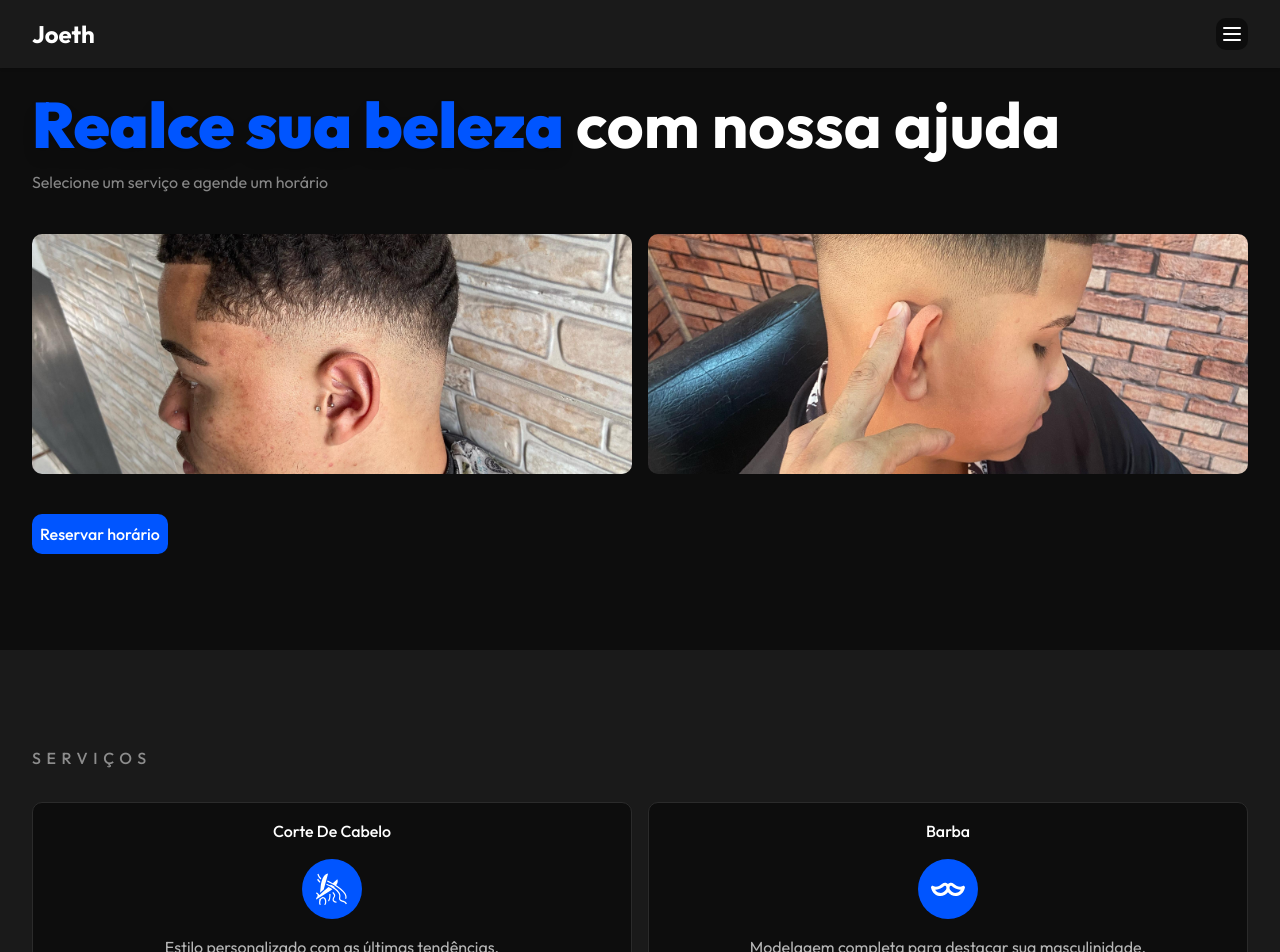
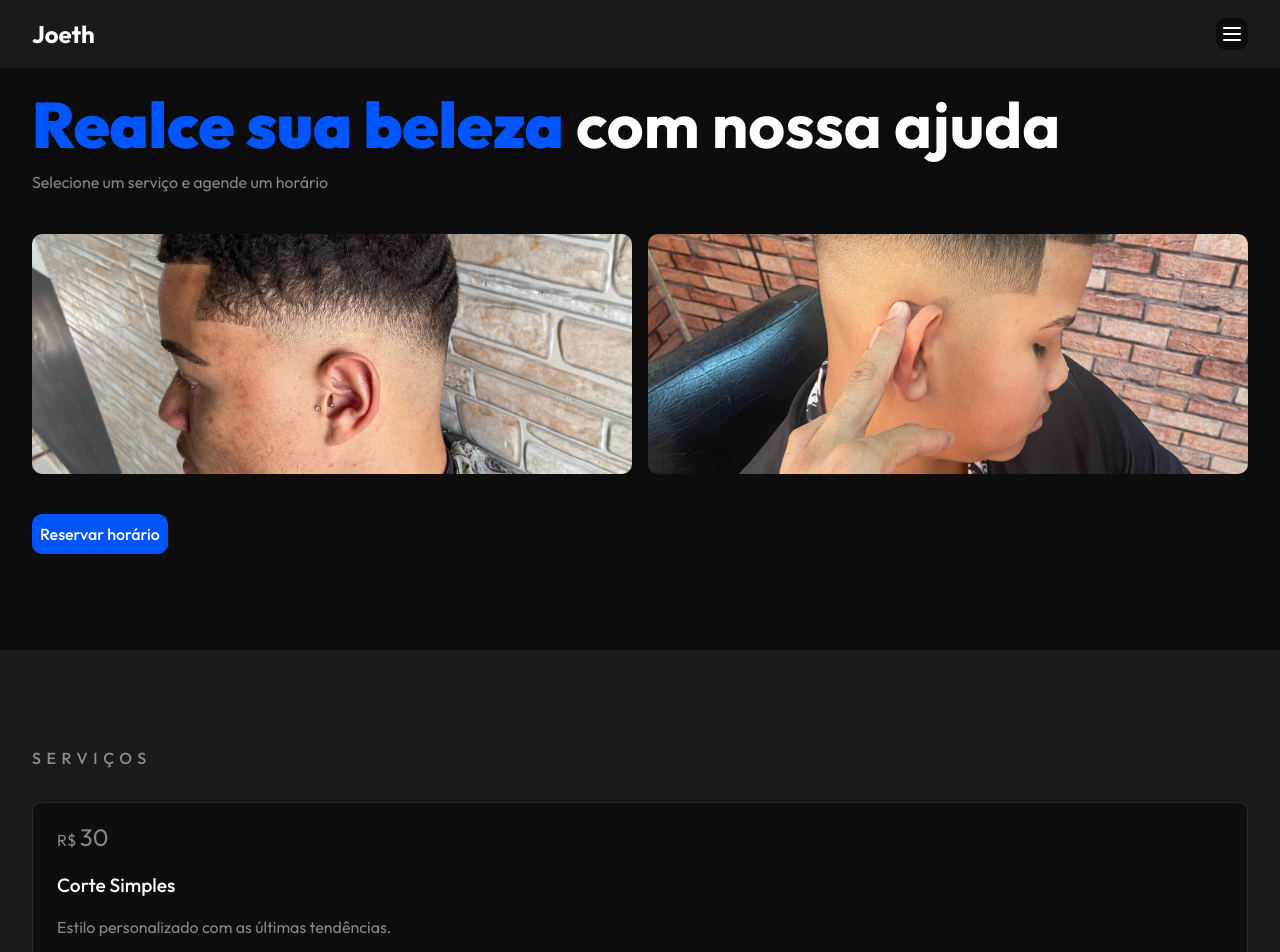
Before and after one commit to Joeth-Barber/joeth-barber-frontend, a Next.js app in the folder frontend/: page / in a window 1280 px wide. Shown: the top 952 px of the page. Built offline with nearby package versions, Linux system fonts and the light colour scheme.

Commit message:
style: change services cards style

```diff
--- a/frontend/app/(home)/_components/clientes.tsx
+++ b/frontend/app/(home)/_components/clientes.tsx
@@ -13,7 +13,7 @@ const ClientesSection = () => {
         <h2 className="tracking-[.35rem] text-white/50 text-[1rem] font-medium uppercase">
           nossos clientes
         </h2>
-        <Carousel className="container">
+        <Carousel>
           <CarouselContent>
             <CarouselItem>
               <Card className="p-4 rounded-[10px] bg-second_dark border-none">
--- a/frontend/app/(home)/_components/services.tsx
+++ b/frontend/app/(home)/_components/services.tsx
@@ -15,63 +15,92 @@ const Services = () => {
         </h2>
         <Carousel>
           <CarouselContent>
-            <CarouselItem className="grid grid-cols-2 gap-4">
+            <CarouselItem>
               <Card className="py-4 rounded-[10px] bg-dark border border-solid border-gray">
-                <CardContent className="flex flex-col items-center space-y-4">
-                  <h3 className="text-white font-medium text-[1rem] capitalize">
-                    corte de cabelo
+                <CardContent className="flex flex-col space-y-4">
+                  <span className="text-white/50 text-[1rem]">
+                    R$ <strong className="font-normal text-[1.5rem]">30</strong>
+                  </span>
+                  <h3 className="text-white font-medium text-[1.2rem] capitalize">
+                    corte simples
                   </h3>
-                  <div className="p-2 w-[60px] h-[60px] flex items-center justify-center rounded-full bg-blue">
-                    <Image
-                      src="/haircut-icon.svg"
-                      width={34}
-                      height={34}
-                      loading="lazy"
-                      alt="Corte de cabelo"
-                    />
-                  </div>
-                  <p className="w-full text-white/70 text-center text-[1rem]">
+                  <p className="w-full text-white/50 text-[1rem]">
                     Estilo personalizado com as últimas tendências.
                   </p>
                 </CardContent>
               </Card>
+            </CarouselItem>
+            <CarouselItem>
               <Card className="py-4 rounded-[10px] bg-dark border border-solid border-gray">
-                <CardContent className="flex flex-col items-center space-y-4">
-                  <h3 className="text-white font-medium text-[1rem] capitalize">
-                    barba
+                <CardContent className="flex flex-col space-y-4">
+                  <span className="text-white/50 text-[1rem]">
+                    R$ <strong className="font-normal text-[1.5rem]">35</strong>
+                  </span>
+                  <h3 className="text-white font-medium text-[1.2rem] capitalize">
+                    corte navalhado
                   </h3>
-                  <div className="p-2 w-[60px] h-[60px] flex items-center justify-center rounded-full bg-blue">
-                    <Image
-                      src="/beard-icon.svg"
-                      width={34}
-                      height={34}
-                      loading="lazy"
-                      alt="Corte de cabelo"
-                    />
-                  </div>
-                  <p className="w-full text-white/70 text-center text-[1rem]">
-                    Modelagem completa para destacar sua masculinidade.
+                  <p className="w-full text-white/50 text-[1rem]">
+                    Estilo personalizado com as últimas tendências.
                   </p>
                 </CardContent>
               </Card>
             </CarouselItem>
-            <CarouselItem className="grid grid-cols-2 gap-4">
-              <Card className="p-4 rounded-[10px] bg-dark border border-solid border-gray">
-                <CardContent className="flex flex-col items-center space-y-4">
-                  <h3 className="text-white font-medium text-[1rem] capitalize">
+            <CarouselItem>
+              <Card className="py-4 rounded-[10px] bg-dark border border-solid border-gray">
+                <CardContent className="flex flex-col space-y-4">
+                  <span className="text-white/50 text-[1rem]">
+                    R$ <strong className="font-normal text-[1.5rem]">20</strong>
+                  </span>
+                  <h3 className="text-white font-medium text-[1.2rem] capitalize">
+                    barba
+                  </h3>
+                  <p className="w-full text-white/50 text-[1rem]">
+                    Estilo personalizado com as últimas tendências.
+                  </p>
+                </CardContent>
+              </Card>
+            </CarouselItem>
+            <CarouselItem>
+              <Card className="py-4 rounded-[10px] bg-dark border border-solid border-gray">
+                <CardContent className="flex flex-col space-y-4">
+                  <span className="text-white/50 text-[1rem]">
+                    R$ <strong className="font-normal text-[1.5rem]">10</strong>
+                  </span>
+                  <h3 className="text-white font-medium text-[1.2rem] capitalize">
                     sobrancelha
                   </h3>
-                  <div className="p-2 w-[60px] h-[60px] flex items-center justify-center rounded-full bg-blue">
-                    <Image
-                      src="/eyebrow.svg"
-                      width={34}
-                      height={34}
-                      loading="lazy"
-                      alt="Corte de cabelo"
-                    />
-                  </div>
-                  <p className="w-full text-white/70 text-center text-[1rem]">
-                    Expressão acentuada com modelagem precisa.
+                  <p className="w-full text-white/50 text-[1rem]">
+                    Estilo personalizado com as últimas tendências.
+                  </p>
+                </CardContent>
+              </Card>
+            </CarouselItem>
+            <CarouselItem>
+              <Card className="py-4 rounded-[10px] bg-dark border border-solid border-gray">
+                <CardContent className="flex flex-col space-y-4">
+                  <span className="text-white/50 text-[1rem]">
+                    R$ <strong className="font-normal text-[1.5rem]">50</strong>
+                  </span>
+                  <h3 className="text-white font-medium text-[1.2rem] capitalize">
+                    progressiva
+                  </h3>
+                  <p className="w-full text-white/50 text-[1rem]">
+                    Estilo personalizado com as últimas tendências.
+                  </p>
+                </CardContent>
+              </Card>
+            </CarouselItem>
+            <CarouselItem>
+              <Card className="py-4 rounded-[10px] bg-dark border border-solid border-gray">
+                <CardContent className="flex flex-col space-y-4">
+                  <span className="text-white/50 text-[1rem]">
+                    Preço a combinar
+                  </span>
+                  <h3 className="text-white font-medium text-[18px] capitalize">
+                    luzes ou platinado
+                  </h3>
+                  <p className="w-full text-white/50 text-[1rem]">
+                    Estilo personalizado com as últimas tendências.
                   </p>
                 </CardContent>
               </Card>
--- a/frontend/app/_components/header/header.tsx
+++ b/frontend/app/_components/header/header.tsx
@@ -83,7 +83,7 @@ const Header = () => {
               <div className="flex flex-col space-y-4 my-[20px] py-[20px] border-t border-second_dark">
                 <Link
                   className="bg-second_dark p-2 rounded-[10px] flex items-center gap-2 text-white text-[1rem] hover:bg-gray ease-in duration-150"
-                  href="#inicio"
+                  href="/login"
                 >
                   <LogIn size={18} />
                   Entrar
--- a/frontend/app/layout.tsx
+++ b/frontend/app/layout.tsx
@@ -16,7 +16,7 @@ export default function RootLayout({
   children: React.ReactNode;
 }>) {
   return (
-    <html lang="en">
+    <html className="scroll-smooth" lang="en">
       <body className={`${outfit.className} dark`}>
         <Header />
         {children}
```
